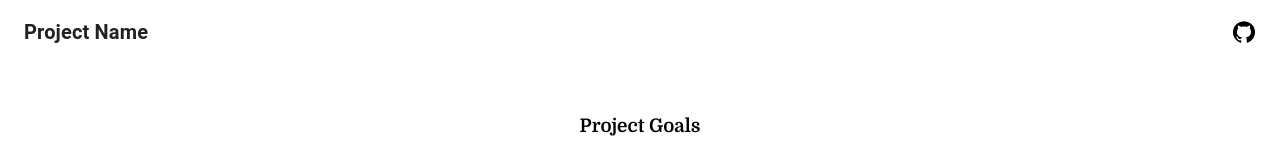
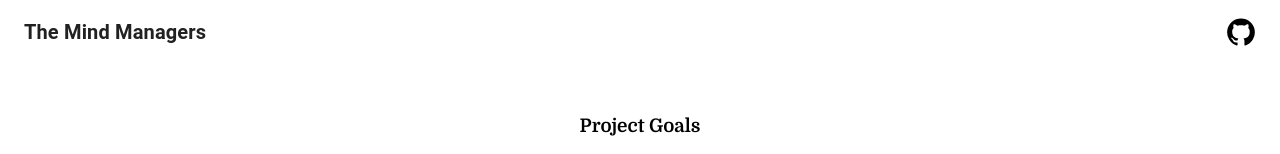
Before and after one commit to Joakim-Johansson/ProjectPage, a React (Create React App) app: page / in a window 1280 px wide. Shown: the top 154 px of the page. Built offline with nearby package versions, Linux system fonts and the light colour scheme.

Commit message:
project name

```diff
--- a/src/components/Header.js
+++ b/src/components/Header.js
@@ -8,7 +8,7 @@ const Header = () => {
       <AppBar position="static" color="transparent" elevation={0}>
         <Toolbar sx={{ display: 'flex', justifyContent: 'space-between' }}>
           <Typography variant="h6" sx={{ fontWeight: 'bold', color: 'text.primary' }}>
-            Project Name
+            The Mind Managers
           </Typography>
 
           <Box sx={{ display: 'flex', gap: 3, alignItems: 'center' }}>
@@ -19,7 +19,7 @@ const Header = () => {
               rel="noopener noreferrer"
               sx={{ display: 'flex', alignItems: 'center' }}
             >
-              <GitHubIcon sx={{ fontSize: 24, color: 'black' }} />
+              <GitHubIcon sx={{ fontSize: 30, color: 'black' }} />
             </Link>
           </Box>
         </Toolbar>
```
